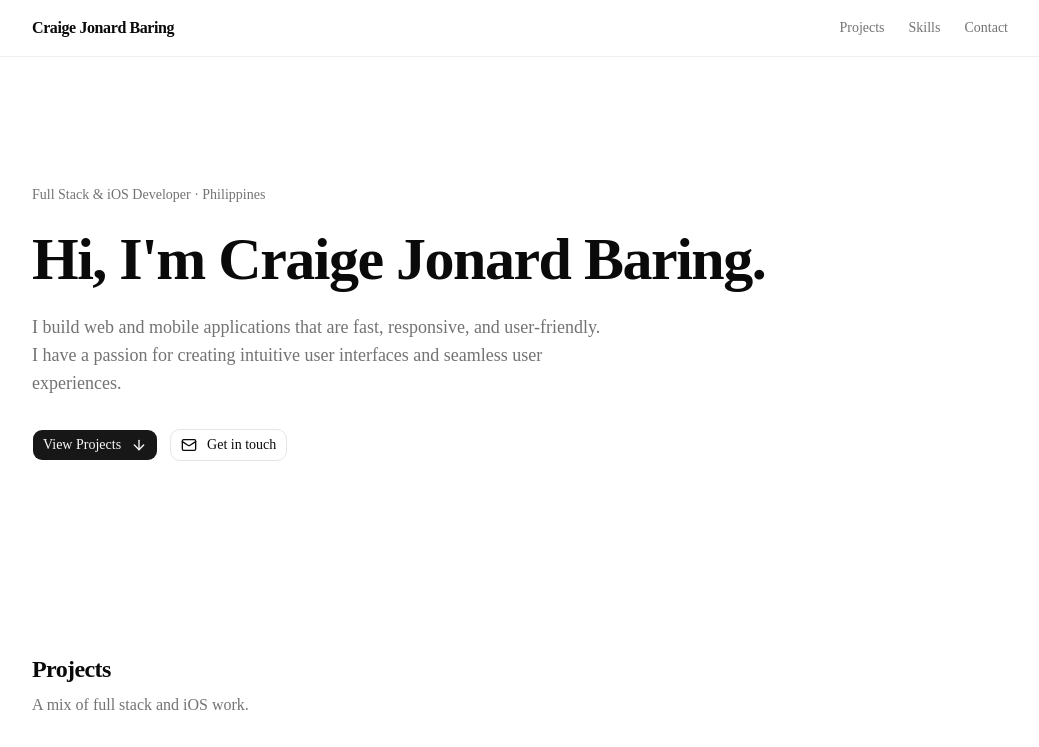
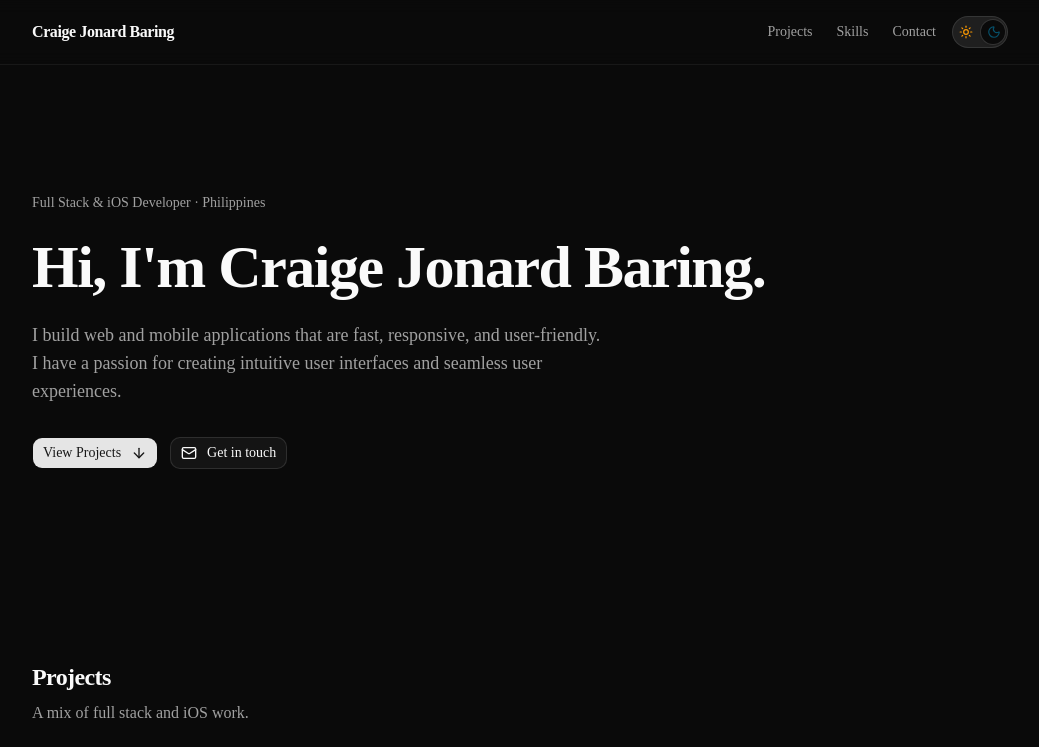
Before and after one commit to jonardlolz/jonardPort, a Next.js app: page / in a window 1280 px wide. Shown: the top 747 px of the page, without its empty margins (120-1159 px from the left). Built offline with nearby package versions, Linux system fonts and the light colour scheme.

Commit message:
theme toggler added

```diff
--- a/src/app/layout.tsx
+++ b/src/app/layout.tsx
@@ -13,17 +13,18 @@ const geistMono = Geist_Mono({
 });
 
 export const metadata: Metadata = {
-  title: "Your Name — Full Stack & iOS Developer",
-  description: "Portfolio of Your Name, a Full Stack and iOS Developer.",
+  title: "Craige Jonard — Full Stack & iOS Developer",
+  description: "Portfolio of Craige Jonard, a Full Stack and iOS Developer.",
 };
 
 export default function RootLayout({ children }: LayoutProps<"/">) {
   return (
     <html
       lang="en"
-      className={`${geistSans.variable} ${geistMono.variable} h-full antialiased`}
+      suppressHydrationWarning
+      className={`${geistSans.variable} ${geistMono.variable} dark h-full antialiased`}
     >
-      <body className="min-h-full flex flex-col">{children}</body>
+      <body className="min-h-full flex flex-col bg-background text-foreground">{children}</body>
     </html>
   );
 }
--- a/src/components/header.tsx
+++ b/src/components/header.tsx
@@ -2,6 +2,7 @@
 
 import Link from "next/link";
 import { profile } from "@/lib/data";
+import { ThemeToggle } from "@/components/ui/theme-toggle";
 
 const links = [
   { href: "#projects", label: "Projects" },
@@ -16,6 +17,8 @@ export function Header() {
         <Link href="/" className="font-semibold tracking-tight">
           {profile.name}
         </Link>
+
+        <div className="flex items-center gap-4">
           <nav className="flex items-center gap-6 text-sm text-muted-foreground">
             {links.map((link) => (
               <a
@@ -27,6 +30,8 @@ export function Header() {
               </a>
             ))}
           </nav>
+          <ThemeToggle />
+        </div>
       </div>
     </header>
   );
```
Lines whose indentation alone changed are shown as unchanged.
